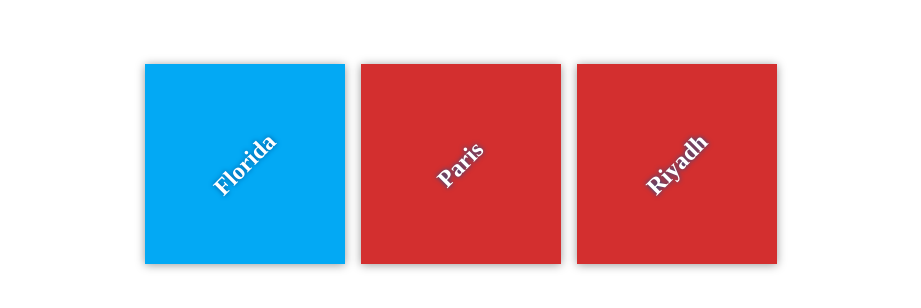
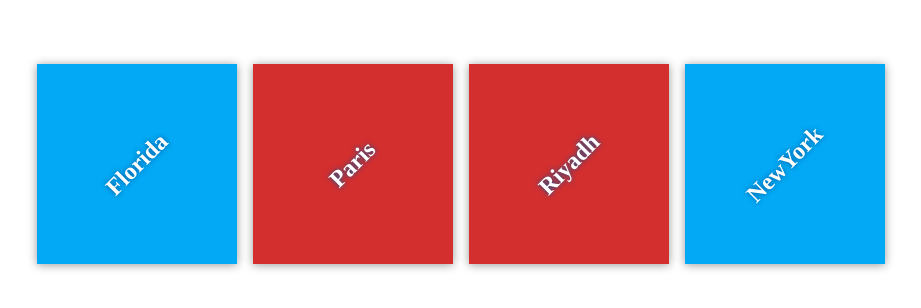
Before and after one commit to rooor-b/Simple-Travel-Plan, a plain HTML site: page index.html in a window 1280 px wide. Shown: the part 236-544 px from the top of the page, without its empty margins (179-1100 px from the left). Drawn offline with Linux system fonts and the light colour scheme; files that its build step writes are made by us from their sources.

Commit message:
add newyork to dest

```diff
--- a/index.html
+++ b/index.html
@@ -21,6 +21,9 @@
 			<div class="destination" id="paris">
                 <h2>Riyadh</h2>
             </div>
+		<div class="destination" id="newYork">
+                <h2>NewYork</h2>
+            </div>
         </div>
     </div>
 
```
